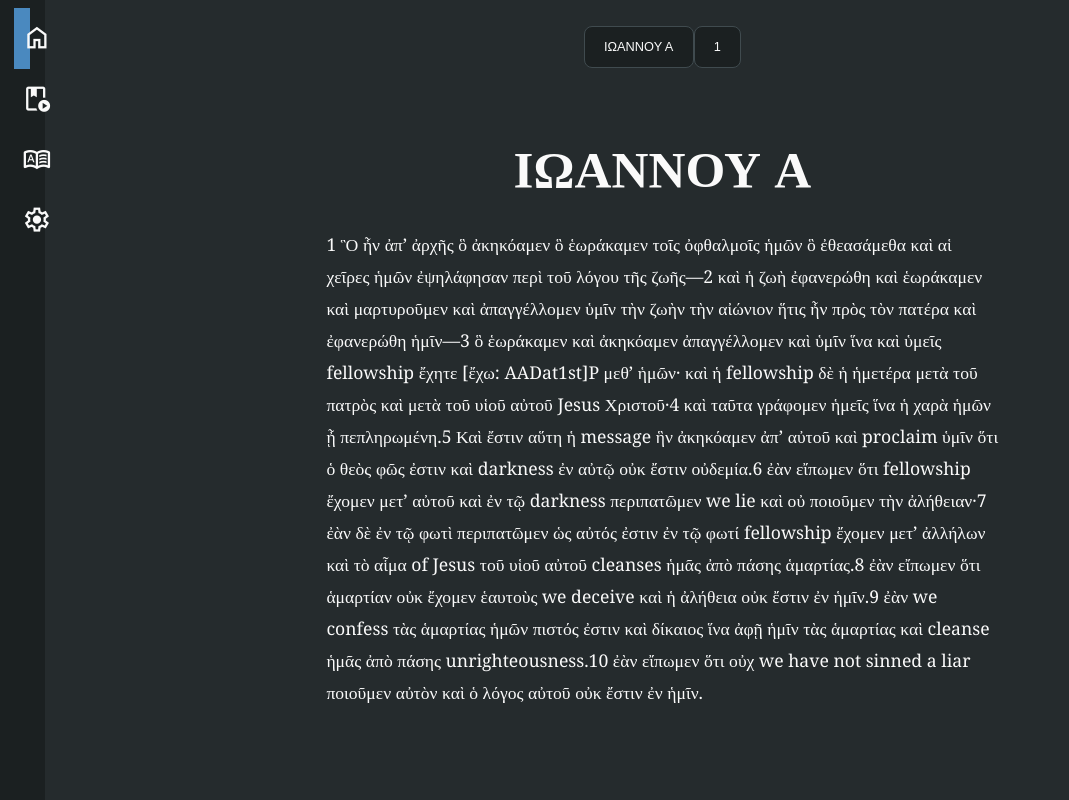
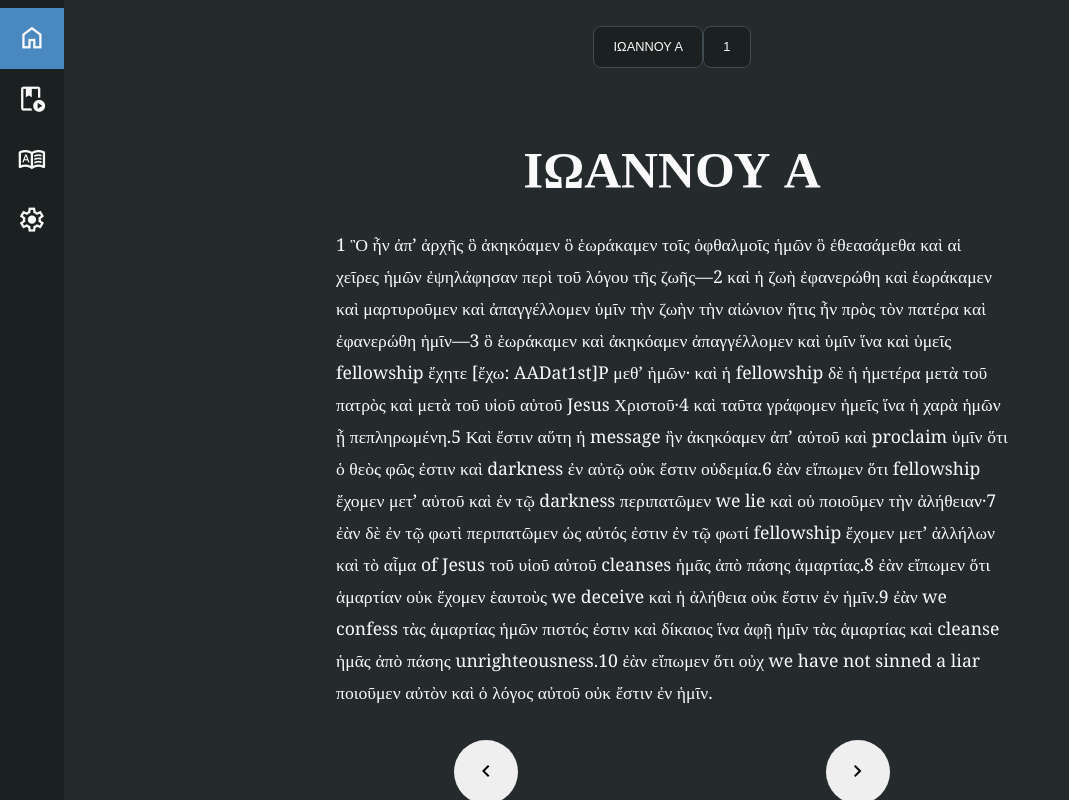
Before and after one commit to Dylan-Howard/Greek-Learning-App, a React (Create React App) app: page / in a window 1280 px wide. Shown: the whole page, without its empty margins (0-1069 px from the left). Built offline with nearby package versions, Linux system fonts and the light colour scheme.

Commit message:
Built navigation buttons for the text renderer

```diff
--- a/src/Nav/Nav.css
+++ b/src/Nav/Nav.css
@@ -81,7 +81,6 @@
   .Navbar {
     flex-direction: row;
   }
-
   .NavButtons {
     justify-content: flex-start;
     flex-direction: column;
@@ -89,6 +88,9 @@
     padding: 8px 0;
     width: auto;
   }
+  .NavButtons > .NavIcon {
+    width: 64px;
+  }
   .NavIcon > .NavIconTitle {
     display: none;
   }
--- a/src/TextRenderer/TextRenderer.css
+++ b/src/TextRenderer/TextRenderer.css
@@ -88,7 +88,23 @@
   color: #4A89BF;
   cursor: pointer;
 }
+.TextControls {
+  display: flex;
+  justify-content: space-between;
+  width: 100vw;
+  min-width: 200px;
+  margin-bottom: 2rem;
+}
 
+.TextControlButton {
+  outline: none;
+  border: #fff;
+  border-radius: 50%;
+  height: 64px;
+  width: 64px;
+}
+.TextControlButton.ButtonLeft { margin-left: 2rem; }
+.TextControlButton.ButtonRight { margin-right: 2rem; }
 /*
  * @TODO - Break Text Details into sidebar
  * @TODO - Use DetailsSection for each info unit
@@ -97,7 +113,7 @@
 
 @media screen and (min-width: 800px) {
   .TextDisplay {
-    padding: 4rem;
+    padding: 4rem 4rem 2rem;
   }
   #RenderedText {
     height: 100%;
@@ -105,4 +121,10 @@
     padding: 6rem 0 0;
     max-width: 650px;
   }
+  .NavButtons > .NavIcon {
+    display: block;
+  }
+  .TextControls {
+    width: 500px;
+  }
 }
--- a/src/TextRenderer/TextRenderer.tsx
+++ b/src/TextRenderer/TextRenderer.tsx
@@ -10,7 +10,6 @@ import texts from '../data/texts.json';
 import TextSelect from './TextSelect';
 import { UserContext } from '../User/User';
 import { Text, Verse } from '../typescript/Text';
-/** @TODO Consider renaming declesnions to morphology */
 
 const DEFAULT_TEXT_ID = 0;
 
@@ -25,10 +24,38 @@ function TextRenderer({ changeActiveDeclension } : { changeActiveDeclension: Fun
   const [activeTextIndex, setActiveTextIndex] = useState(DEFAULT_TEXT_ID);
   const [activeChapterIndex, setActiveChapterIndex] = useState('1');
 
+  /* Sets the theme based on the user setting */
   const activeTheme = user?.settings.prefersDarkMode ? 'dark' : 'light';
 
+  /* Sets the active text */
   const activeText: Text = texts.texts[activeTextIndex];
+
+  /* Determines whether the text is Left-Right or Right-Left */
   const isRightToLeftText = !!(activeText.title === 'Ruth');
+
+  /* Determines the position of the active chapter within the active text */
+  let chapterPosition;
+  const chaptersInActiveText = Object.keys(activeText.chapters);
+
+  if (activeChapterIndex === '1') {
+    chapterPosition = 'first';
+  }
+  if (chaptersInActiveText.indexOf(activeChapterIndex) === chaptersInActiveText.length) {
+    chapterPosition = 'last';
+  }
+
+  const heading = activeText?.title;
+
+  /* Compiles all verses in the active chapter */
+  let activeVerses: Verse[] | [] = [];
+
+  if (activeChapterIndex.toString() in activeText.chapters) {
+    const chapterVerses = activeText.chapters[activeChapterIndex.toString()]?.verses;
+    // @ts-ignore
+    activeVerses = Object.values(chapterVerses);
+  } else {
+    activeVerses = [];
+  }
 
   const handleTextChange = (targetTextIndex: number) => {
     const targetText = texts.texts[targetTextIndex];
@@ -38,8 +65,23 @@ function TextRenderer({ changeActiveDeclension } : { changeActiveDeclension: Fun
     setActiveChapterIndex('1');
   };
 
-  const handleChapterChange = (targetChapterIndex: string) => {
-    const chapterId = `${targetChapterIndex + 1}`;
+  const handleChapterChange = (targetChapterIndex: number) => {
+    log(targetChapterIndex);
+
+    const chapterId = `${targetChapterIndex}`;
+
+    /* Determines if the targetChapterIndex is within the current text.
+     * If not, the chapter change with also change the text.
+    */
+    if (targetChapterIndex === 0) {
+      log('Changing to last chapter of previous text');
+      return;
+    }
+    if (targetChapterIndex > chaptersInActiveText.length) {
+      log('Changing to first chapter of next text');
+      return;
+    }
+
     const targetChapter = activeText.chapters[chapterId];
     if (!targetChapter) { return; }
 
@@ -49,18 +91,6 @@ function TextRenderer({ changeActiveDeclension } : { changeActiveDeclension: Fun
   const handleUnitClick = (e: any, morphologyId: string | undefined) => {
     changeActiveDeclension(morphologyId || 0);
   };
-
-  const heading = activeText?.title;
-
-  let activeVerses: Verse[] | [] = [];
-
-  if (activeChapterIndex.toString() in activeText.chapters) {
-    const chapterVerses = activeText.chapters[activeChapterIndex.toString()]?.verses;
-    // @ts-ignore
-    activeVerses = Object.values(chapterVerses);
-  } else {
-    activeVerses = [];
-  }
 
   return (
     <div className={`TextContainer Text${activeTheme === 'light' ? 'Light' : 'Dark'}`}>
@@ -90,30 +120,35 @@ function TextRenderer({ changeActiveDeclension } : { changeActiveDeclension: Fun
               activeVerses.map((vrs: Verse) => (
                 vrs.units
                   ? vrs.units.map((unt) => (
-                    // <span key={unt.unitId}>{`${unt.content}`}</span>
                     <TextUnit
                       key={`unit-${unt.unitId}`}
                       unit={unt}
                       onClick={(e: Event) => handleUnitClick(e, unt.morphologyId)}
                     />
                   ))
-                  : <span key={vrs.verseNumber}>{`${vrs.content}`}</span>
-
-                // <span key={vrs.verseNumber}>{`${vrs.content}`}</span>
-
-                // vrs.units
-                //   ? vrs.units.map((unt) => (
-                //     <TextUnit
-                //       key={`unit-${unt.unitId}`}
-                //       unit={unt}
-                //       onClick={(e: Event) => handleUnitClick(e, parseInt(unt.morphologyId, 10))}
-                //     />
-                //   ))
-                //   : <span key={`unit-c${activeChapterIndex}v${vrs.verseNumber}`}>
-                //  {`${vrs.verseNumber} ${vrs.content} `}
-                // </span>
+                  : <span key={vrs.verseNumber}>{`${vrs.content} `}</span>
               ))
             }
+          </div>
+        </div>
+      </div>
+      <div className="TextRendererRow">
+        <div className="TextRendererColumn">
+          <div className="TextControls">
+            <button
+              className="TextControlButton ButtonLeft"
+              type="button"
+              onClick={() => handleChapterChange(parseInt(activeChapterIndex, 10) - 1)}
+            >
+              <span className="material-symbols-outlined">chevron_left</span>
+            </button>
+            <button
+              className="TextControlButton ButtonRight"
+              type="button"
+              onClick={() => handleChapterChange(parseInt(activeChapterIndex, 10) + 1)}
+            >
+              <span className="material-symbols-outlined">chevron_right</span>
+            </button>
           </div>
         </div>
       </div>
--- a/src/TextRenderer/TextSelect.tsx
+++ b/src/TextRenderer/TextSelect.tsx
@@ -46,7 +46,7 @@ function TextSelect({
                 type="radio"
                 id={`opt-${opt}`}
                 name="social-account"
-                onClick={() => handleOptionClick(i)}
+                onClick={() => handleOptionClick(i + 1)}
               />
               <label htmlFor={`opt-${opt}`}>{opt}</label>
             </li>
```
